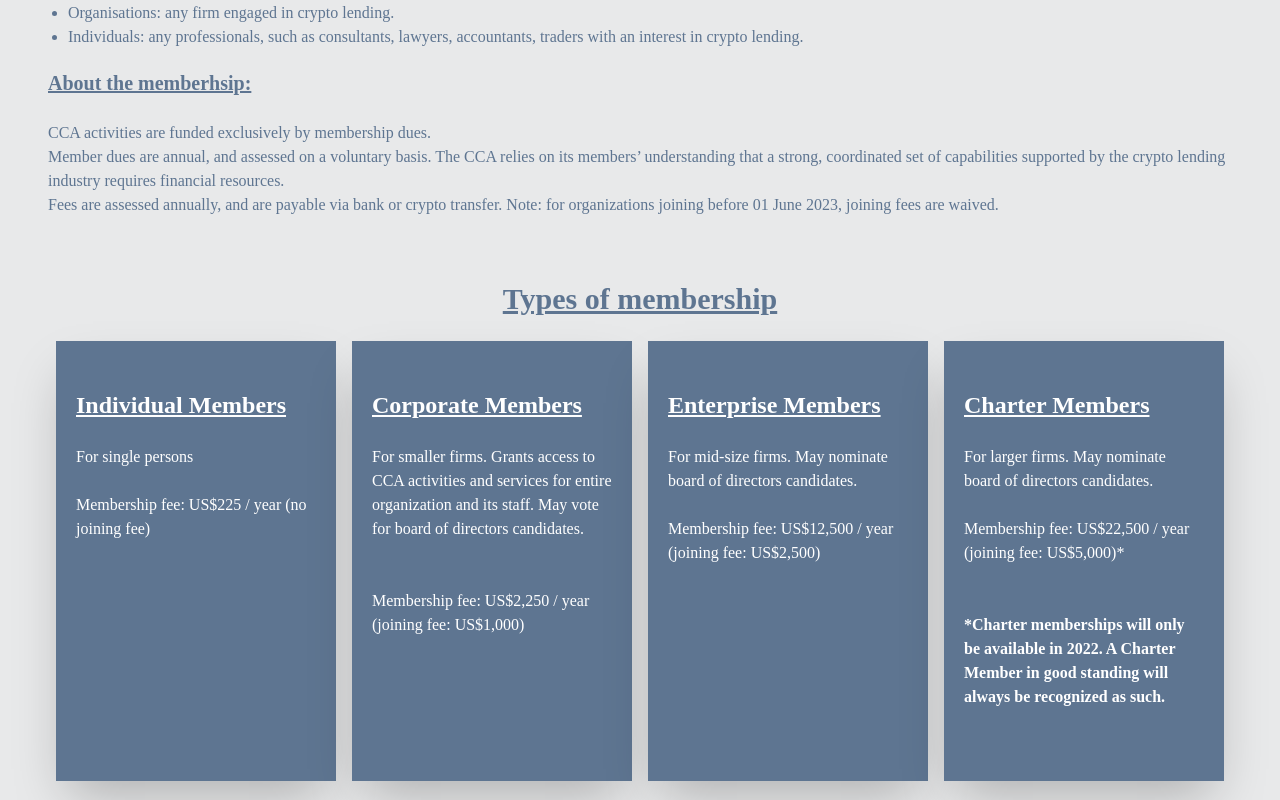
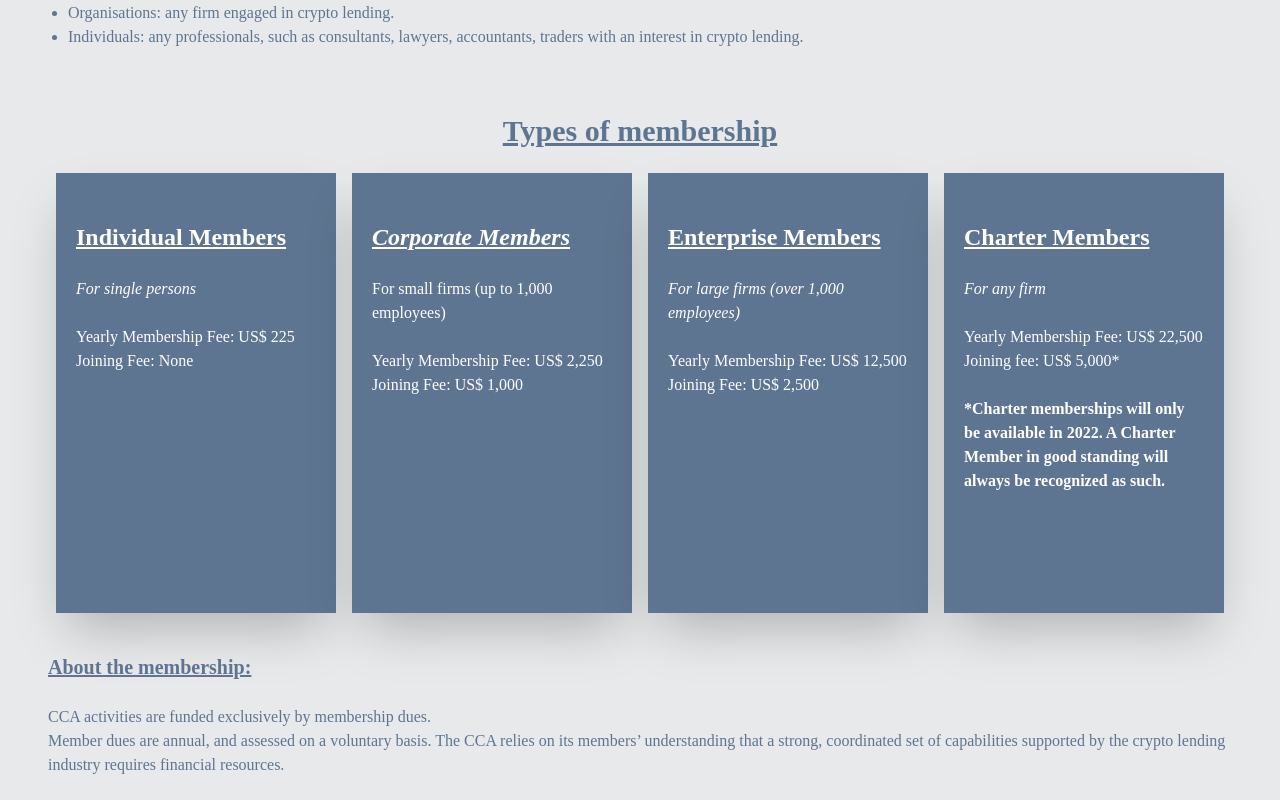
Before and after one commit to crypto-credit-association/cca-website, a Next.js app: page /membership in a window 1280 px wide. Shown: the part 1160-1960 px from the top of the page. Built offline with nearby package versions, Linux system fonts and the light colour scheme; a web font is replaced by a local one.

Commit message:
Membership page updates

```diff
--- a/pages/membership.js
+++ b/pages/membership.js
@@ -55,34 +55,37 @@ function Membership() {
                     <li>Organisations:  any firm engaged in crypto lending.</li>
                     <li>Individuals:  any professionals, such as consultants, lawyers, accountants, traders with an interest in crypto lending. </li>
                   </ul>
-                  <p className="pt-5 pb-6 text-xl font-semibold underline">About the memberhsip:</p>
-                    <p>CCA activities are funded exclusively by membership dues.</p>
-                    <p>Member dues are annual, and assessed on a voluntary basis. The CCA relies on its members’ understanding that a strong, coordinated set of capabilities supported by the crypto lending industry requires financial resources.</p>
-                    <p>Fees are assessed annually, and are payable via bank or crypto transfer.  Note: for organizations joining before 01 June 2023, joining fees are waived.</p>
               <h3 className="pb-6 text-3xl font-bold text-center py-16 underline">Types of membership</h3>
             <div className="grid grid-cols-1 md:grid-cols-4">
                 <div className="bg-blue-dark h-full py-12 shadow-2xl mb-5 mx-5 md:mx-2">
                   <h4 className="text-white text-2xl font-semibold underline px-5">Individual Members</h4>
-                  <p className="pt-6 text-white px-5">For single persons</p>
-                  <p className="py-6 text-white px-5">Membership fee: US$225 / year (no joining fee)</p>
+                  <p className="py-6 text-white px-5 italic">For single persons </p>
+                  <p className="text-white px-5">Yearly Membership Fee: US$ 225</p>
+                  <p className="text-white px-5">Joining Fee: None</p>
                 </div>
                 <div className="bg-blue-dark h-full py-12 shadow-2xl mx-5 md:mx-2 mt-5 md:mt-0">
-                  <h4 className="text-white text-2xl font-semibold underline px-5">Corporate Members</h4>
-                  <p className="py-6 text-white px-5">For smaller firms.  Grants access to CCA activities and services for entire organization and its staff.  May vote for board of directors candidates.</p>
-                  <p className="py-6 text-white px-5">Membership fee: US$2,250 / year (joining fee:  US$1,000)</p>
+                  <h4 className="italic text-white text-2xl font-semibold underline px-5">Corporate Members</h4>
+                  <p className="py-6 text-white px-5">For small firms (up to 1,000 employees)</p>
+                  <p className="text-white px-5">Yearly Membership Fee: US$ 2,250</p>
+                  <p className="text-white px-5">Joining Fee: US$ 1,000</p>
                 </div>
                 <div className="bg-blue-dark mt-10 h-full py-12 shadow-2xl mx-5 md:mx-2  md:mt-0">
                   <h4 className="text-white text-2xl font-semibold underline px-5">Enterprise Members</h4>
-                  <p className="pt-6 text-white px-5">For mid-size firms.  May nominate board of directors candidates.</p>
-                  <p className="py-6 text-white px-5">Membership fee:  US$12,500 / year (joining fee:  US$2,500)</p>
+                  <p className="py-6 text-white px-5 italic">For large firms (over 1,000 employees) </p>
+                  <p className="text-white px-5">Yearly Membership Fee: US$ 12,500</p>
+                  <p className="text-white px-5">Joining Fee: US$ 2,500</p>
                 </div>
-                <div className="bg-blue-dark mt-10 h-full py-12 shadow-2xl mx-5 md:mx-2  md:mt-0">
+                <div className="bg-blue-dark mt-10 h-full pt-12 pb-24 shadow-2xl mx-5 md:mx-2 md:mt-0">
                   <h4 className="text-white text-2xl font-semibold underline px-5">Charter Members</h4>
-                  <p className="pt-6 text-white px-5">For larger firms.  May nominate board of directors candidates.</p>
-                  <p className="py-6 text-white px-5">Membership fee: US$22,500 / year (joining fee:  US$5,000)*</p>
+                  <p className="py-6 text-white px-5 italic">For any firm</p>
+                  <p className="text-white px-5">Yearly Membership Fee: US$ 22,500</p>
+                  <p className="text-white px-5">Joining fee: US$ 5,000*</p>
                   <p className="py-6 px-5 font-semibold text-white">*Charter memberships will only be available in 2022. A Charter Member in good standing will always be recognized as such.</p>
                 </div>
             </div>
+            <p className="pt-10 pb-6 text-xl font-semibold underline">About the membership:</p>
+                    <p>CCA activities are funded exclusively by membership dues.</p>
+                    <p>Member dues are annual, and assessed on a voluntary basis. The CCA relies on its members’ understanding that a strong, coordinated set of capabilities supported by the crypto lending industry requires financial resources.</p>
           </div>
         </div>
       </div>
```
